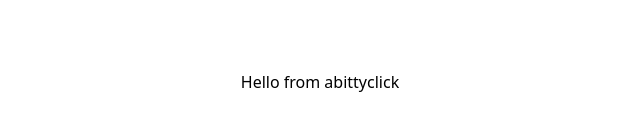
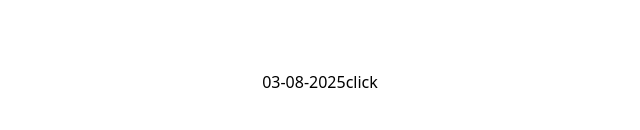
Before and after one commit to abittydeveloper/abittyretails, a Next.js app: page / in a window 1280 px wide. Shown: the part 318-448 px from the top of the page, without its empty margins (320-960 px from the left). Built offline with nearby package versions, Linux system fonts and the light colour scheme.

Commit message:
Update page.js

```diff
--- a/src/app/page.js
+++ b/src/app/page.js
@@ -6,8 +6,8 @@ export default function Home() {
   const googleDocsViewerUrl = `https://docs.google.com/viewer?url=${encodeURIComponent(pdfUrl)}&embedded=true`;
   return (
     <main className=" w-screen h-screen flex justify-center items-center">
-    <div>Hello from abitty</div>
-     <a href="https://docs.google.com/presentation/d/1adHtN6dbbqH4pbiUvE6ZvS-bgtyaWe0HAe7fdmU_paI/edit?usp=sharing">click</a>
+    <div>03-08-2025 </div>
+     <a href="https://docs.google.com/presentation/d/11RN2zIDuBke_ZBXZ5yrpAAx00TXgSPhz8nxXa54i4aE/edit?slide=id.g37415c0a81b_0_119#slide=id.g37415c0a81b_0_119">click</a>
     </main>
   )
 }
```
